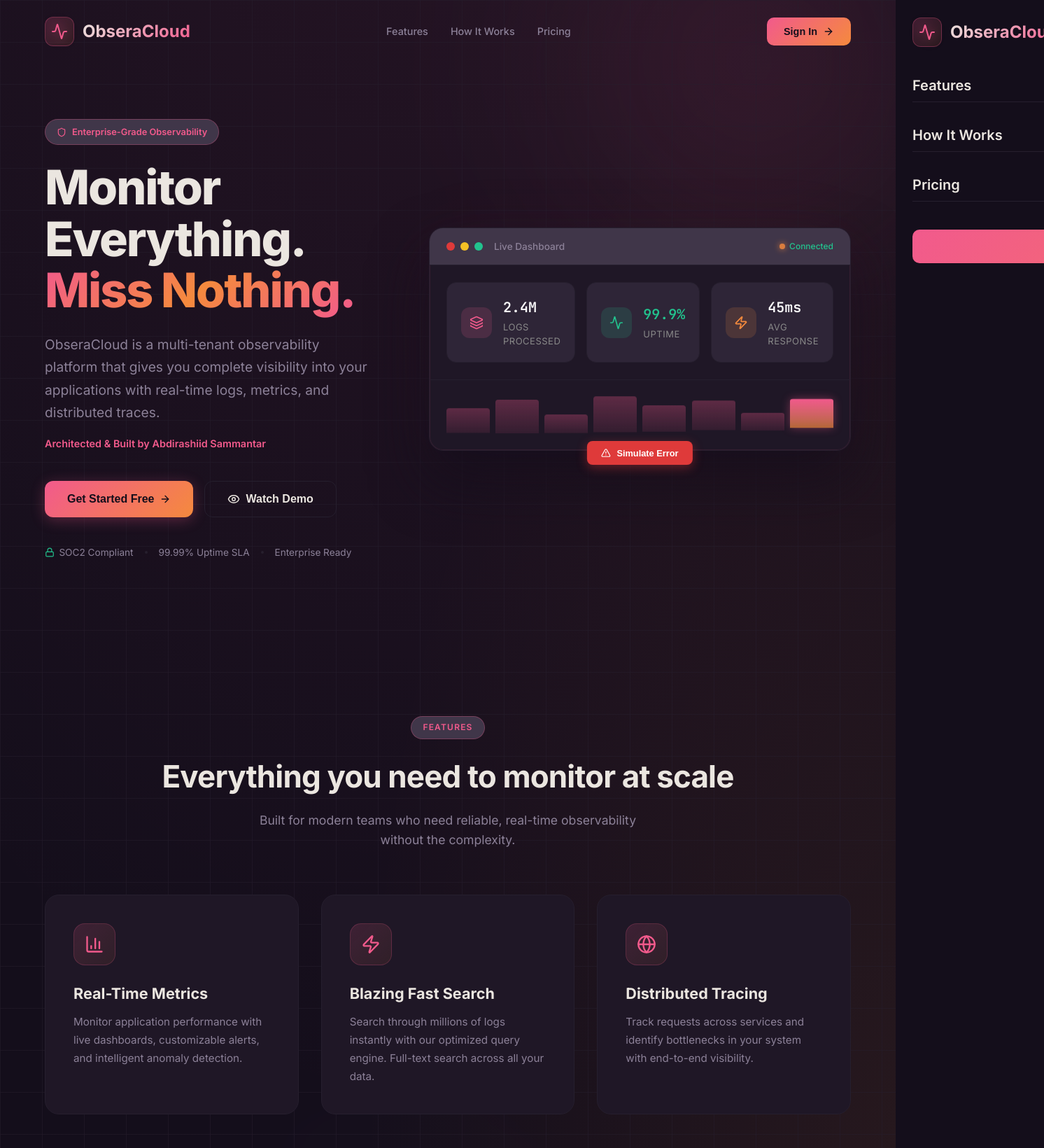
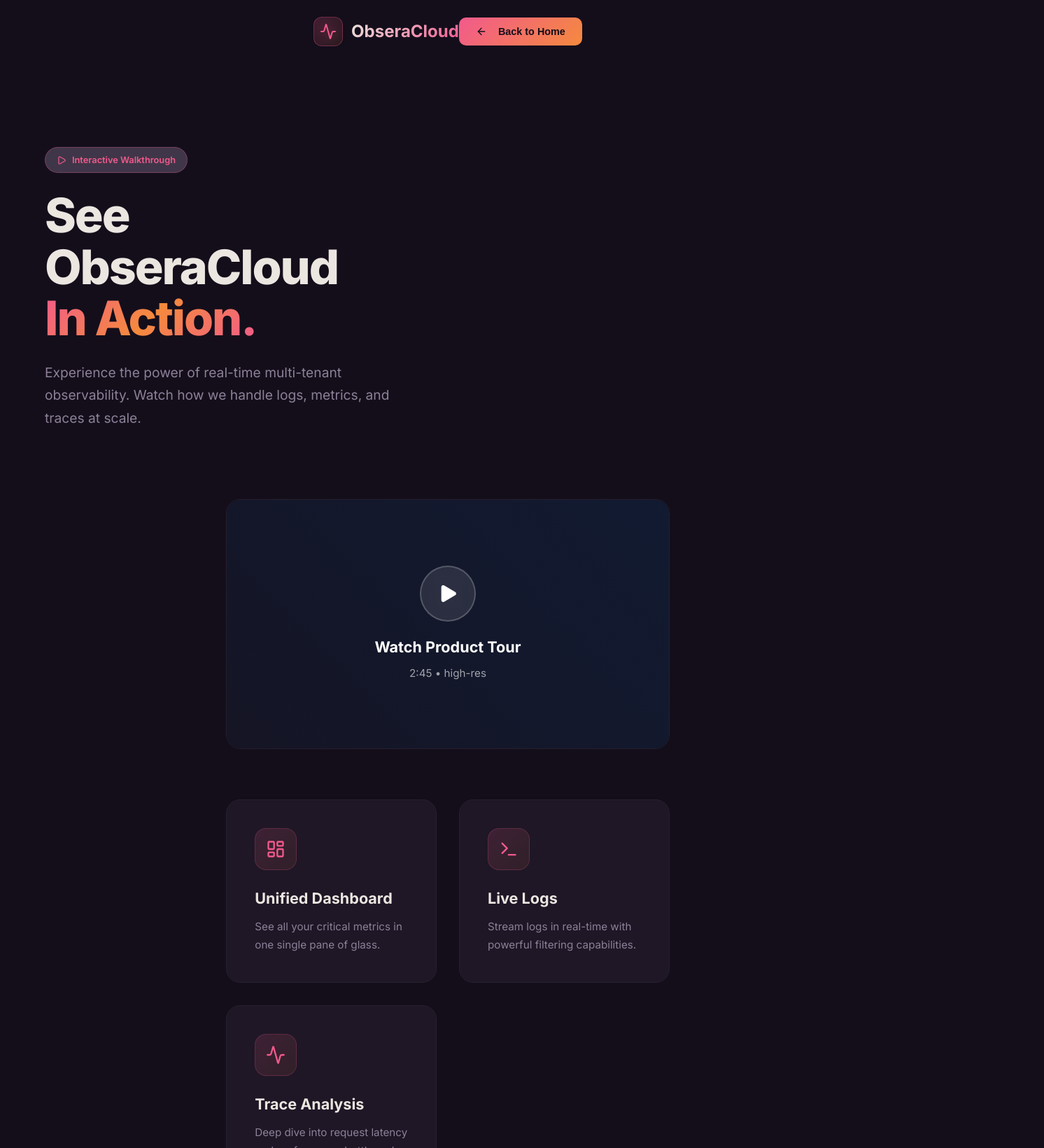
Before and after one commit to Rashid0312/ObseraCloud, a React (Vite) app in the folder frontend/: page /demo in a window 1280 px wide. Before the commit this address led to /. Shown: the top 1640 px of the page at 70% size, 1492 px wide, since content can reach past the window. Built offline with nearby package versions, Linux system fonts and the light colour scheme; no server answers; the HTML template or start-up script is replaced by a standard one.

Commit message:
Implement Admin-Only Login & Demo Page

```diff
--- a/frontend/src/App.tsx
+++ b/frontend/src/App.tsx
@@ -3,6 +3,7 @@ import { BrowserRouter, Routes, Route, Navigate, useNavigate } from 'react-route
 import LandingPage from './components/LandingPage';
 import Dashboard from './components/Dashboard';
 import Login from './components/Login';
+import DemoPage from './components/DemoPage';
 import PublicStatusPage from './components/PublicStatusPage';
 import { ThemeProvider } from './contexts/ThemeContext';
 import './index.css';
@@ -159,6 +160,9 @@ function App() {
           {/* Public status pages */}
           <Route path="/status/:slug" element={<PublicStatusPage />} />
 
+          {/* Demo Page */}
+          <Route path="/demo" element={<DemoPage />} />
+
           {/* Catch-all redirect to landing */}
           <Route path="*" element={<Navigate to="/" replace />} />
         </Routes>
--- /dev/null
+++ b/frontend/src/components/DemoPage.tsx
@@ -0,0 +1,125 @@
+import React from 'react';
+import { ArrowLeft, Play, LayoutDashboard, Activity, Terminal } from 'lucide-react';
+import { useNavigate } from 'react-router-dom';
+import './LandingPage.css'; // Reuse landing page styles for consistency
+
+const DemoPage: React.FC = () => {
+    const navigate = useNavigate();
+
+    return (
+        <div className="landing-container" style={{ minHeight: '100vh', display: 'flex', flexDirection: 'column' }}>
+            {/* Header */}
+            <header className="landing-header">
+                <div className="landing-logo" onClick={() => navigate('/')} style={{ cursor: 'pointer' }}>
+                    <div className="landing-logo-container">
+                        <Activity className="landing-logo-icon" />
+                    </div>
+                    <span className="landing-logo-text">ObseraCloud</span>
+                </div>
+                <button className="landing-login-btn" onClick={() => navigate('/')}>
+                    <ArrowLeft className="landing-btn-arrow" style={{ transform: 'rotate(0)', marginRight: '8px' }} />
+                    Back to Home
+                </button>
+            </header>
+
+            <div className="landing-hero" style={{ paddingTop: '120px', paddingBottom: '60px' }}>
+                <div className="landing-hero-content">
+                    <div className="landing-badge">
+                        <Play className="landing-badge-icon" />
+                        <span>Interactive Walkthrough</span>
+                    </div>
+                    <h1 className="landing-title">
+                        See ObseraCloud
+                        <br />
+                        <span className="landing-title-highlight">In Action.</span>
+                    </h1>
+                    <p className="landing-subtitle">
+                        Experience the power of real-time multi-tenant observability.
+                        Watch how we handle logs, metrics, and traces at scale.
+                    </p>
+                </div>
+            </div>
+
+            {/* Demo Content */}
+            <div className="landing-features" style={{ paddingTop: '0' }}>
+                <div className="landing-features-grid" style={{ gridTemplateColumns: '1fr', maxWidth: '1000px' }}>
+
+                    {/* Placeholder for Video/Screenshots */}
+                    <div className="landing-feature-card" style={{ padding: '0', overflow: 'hidden', aspectRatio: '16/9', background: '#000', display: 'flex', alignItems: 'center', justifyContent: 'center', position: 'relative' }}>
+                        <div style={{ position: 'absolute', inset: 0, background: 'linear-gradient(45deg, #1a1a2e, #16213e)', opacity: 0.8 }}></div>
+
+                        <div style={{ zIndex: 2, textAlign: 'center' }}>
+                            <div style={{
+                                width: '80px',
+                                height: '80px',
+                                borderRadius: '50%',
+                                background: 'rgba(255,255,255,0.1)',
+                                border: '2px solid rgba(255,255,255,0.2)',
+                                display: 'flex',
+                                alignItems: 'center',
+                                justifyContent: 'center',
+                                margin: '0 auto 20px',
+                                cursor: 'pointer',
+                                backdropFilter: 'blur(10px)'
+                            }}>
+                                <Play fill="white" stroke="none" size={32} />
+                            </div>
+                            <h3 style={{ color: 'white', marginBottom: '8px' }}>Watch Product Tour</h3>
+                            <p style={{ color: 'rgba(255,255,255,0.6)' }}>2:45 • high-res</p>
+                        </div>
+                    </div>
+
+                    {/* Feature Highlights */}
+                    <div className="landing-features-grid" style={{ marginTop: '40px', gridTemplateColumns: 'repeat(auto-fit, minmax(250px, 1fr))' }}>
+                        <div className="landing-feature-card">
+                            <div className="landing-feature-icon">
+                                <LayoutDashboard />
+                            </div>
+                            <h3>Unified Dashboard</h3>
+                            <p>See all your critical metrics in one single pane of glass.</p>
+                        </div>
+                        <div className="landing-feature-card">
+                            <div className="landing-feature-icon">
+                                <Terminal />
+                            </div>
+                            <h3>Live Logs</h3>
+                            <p>Stream logs in real-time with powerful filtering capabilities.</p>
+                        </div>
+                        <div className="landing-feature-card">
+                            <div className="landing-feature-icon">
+                                <Activity />
+                            </div>
+                            <h3>Trace Analysis</h3>
+                            <p>Deep dive into request latency and performance bottlenecks.</p>
+                        </div>
+                    </div>
+
+                    {/* CTA */}
+                    <div style={{ textAlign: 'center', marginTop: '60px', padding: '40px', background: 'var(--card)', borderRadius: '24px', border: '1px solid var(--border)' }}>
+                        <h2 style={{ fontSize: '2rem', marginBottom: '16px' }}>Ready to get started?</h2>
+                        <p style={{ color: 'var(--muted-foreground)', marginBottom: '32px' }}>
+                            We are currently in private beta. Contact our sales team for early access.
+                        </p>
+                        <a href="mailto:sales@obseracloud.com" className="landing-cta-primary" style={{ display: 'inline-flex', textDecoration: 'none' }}>
+                            Contact Sales
+                        </a>
+                    </div>
+
+                </div>
+            </div>
+
+            {/* Footer */}
+            <footer className="landing-footer" style={{ marginTop: 'auto' }}>
+                <div className="landing-footer-content">
+                    <div className="landing-footer-brand">
+                        <Activity className="landing-footer-logo" />
+                        <span>ObseraCloud</span>
+                    </div>
+                    <p>&copy; 2026 ObseraCloud. Designed & Developed by Abdirashiid Sammantar.</p>
+                </div>
+            </footer>
+        </div>
+    );
+};
+
+export default DemoPage;
--- a/frontend/src/components/LandingPage.tsx
+++ b/frontend/src/components/LandingPage.tsx
@@ -1,10 +1,12 @@
 import React, { useState, useEffect, useRef } from 'react';
+import { useNavigate } from 'react-router-dom';
 import { Activity, ArrowRight, Shield, BarChart3, Zap, Globe, Layers, Eye, Lock, AlertTriangle, CheckCircle, Menu, X } from 'lucide-react';
 import './LandingPage.css';
 
 interface LandingPageProps {
     onGetStarted: () => void;
 }
+
 
 // Animated Counter Hook
 const useCountUp = (end: number, duration: number = 2000, start: number = 0) => {
@@ -32,6 +34,7 @@ const useCountUp = (end: number, duration: number = 2000, start: number = 0) =>
 };
 
 const LandingPage: React.FC<LandingPageProps> = ({ onGetStarted }) => {
+    const navigate = useNavigate();
     const [isErrorMode, setIsErrorMode] = useState(false);
     const [isMobileMenuOpen, setIsMobileMenuOpen] = useState(false);
     const heroRef = useRef<HTMLDivElement>(null);
@@ -155,7 +158,7 @@ const LandingPage: React.FC<LandingPageProps> = ({ onGetStarted }) => {
                             Get Started Free
                             <ArrowRight className="landing-btn-arrow" />
                         </button>
-                        <button className="landing-cta-secondary">
+                        <button className="landing-cta-secondary" onClick={() => navigate('/demo')}>
                             <Eye className="landing-btn-icon-left" />
                             Watch Demo
                         </button>
```
Also changed, not shown: 1 other file (tests, documents, lock files or other folders).
